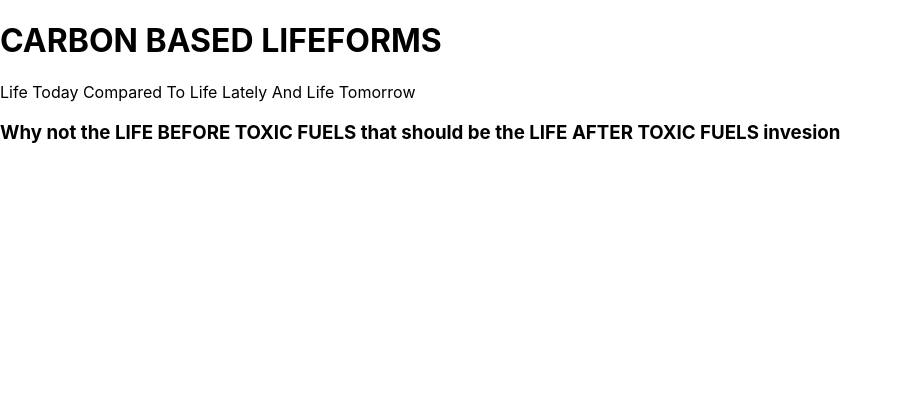
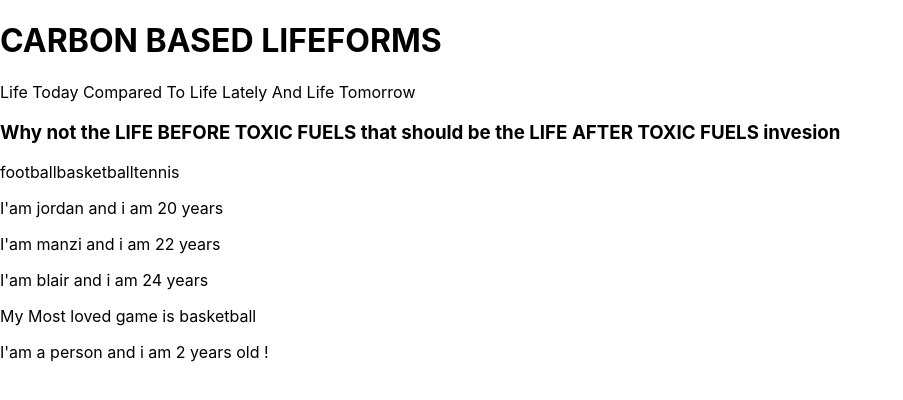
Before and after one commit to na-ka-mya-stellah/learning-react, a React (Create React App) app: page / in a window 1280 px wide. Shown: the top 400 px of the page, without its empty margins (0-903 px from the left). Built offline with nearby package versions, Linux system fonts and the light colour scheme.

Commit message:
initial react project

```diff
--- a/src/App.js
+++ b/src/App.js
@@ -2,13 +2,28 @@
 // example 1
 import Read from "./components/Read"; // import the file, React will get the function
 import Count from "./components/Count";
+import {desiredGames} from "./components/Doubled"
+import {data} from "./components/Doubled"
+import Person from  './Person/Person'
+import Content from  './Person/Dynamiccontent'
+
 
 
 function App() {
   return (
     <div>
       <Read />
-      <Count/>   {/* Use it like a JSX component */}
+      <Count/>
+      {desiredGames}
+      {data}
+
+      {/* making a component configurable,flexible and dynamic  */}
+
+      <Person name ='jordan' age = '20' />
+      <Person name = 'manzi' age = '22'/>
+      <Person name = 'blair' age = '24'> My Most loved game is basketball</Person>
+      <Content/>
+
     </div>
   );
 }
--- /dev/null
+++ b/src/Person/Dynamiccontent.jsx
@@ -0,0 +1,8 @@
+// outputting dynamic content in react components
+
+// Example 1
+const Content =  () => {
+    return <p>I'am a person and i am {Math.floor ( Math.random () * 3)} years old !</p>
+}
+
+export default Content
--- /dev/null
+++ b/src/Person/Person.jsx
@@ -0,0 +1,18 @@
+
+import React from 'react'
+// example 2
+
+// making our components configurable and flexible
+
+const Person = (props) => {
+    return(
+        <div>
+
+        <p>I'am {props.name} and i am {props.age} years </p>
+
+    <p>{props.children}</p>
+
+    </div>
+    )
+}
+export default Person;
--- /dev/null
+++ b/src/components/Doubled.jsx
@@ -0,0 +1,16 @@
+// example 1
+let desiredGames = ['football','' , 'basketball','', 'tennis']
+
+export const games =  (desiredGames) => {
+const updatedGames = [...desiredGames , 'baseball','rugby']
+return updatedGames
+};
+
+export {desiredGames};
+
+
+// example 2
+export const baseData = 10;
+export const data = (baseData) => {
+    return baseData * 2;
+};
```
